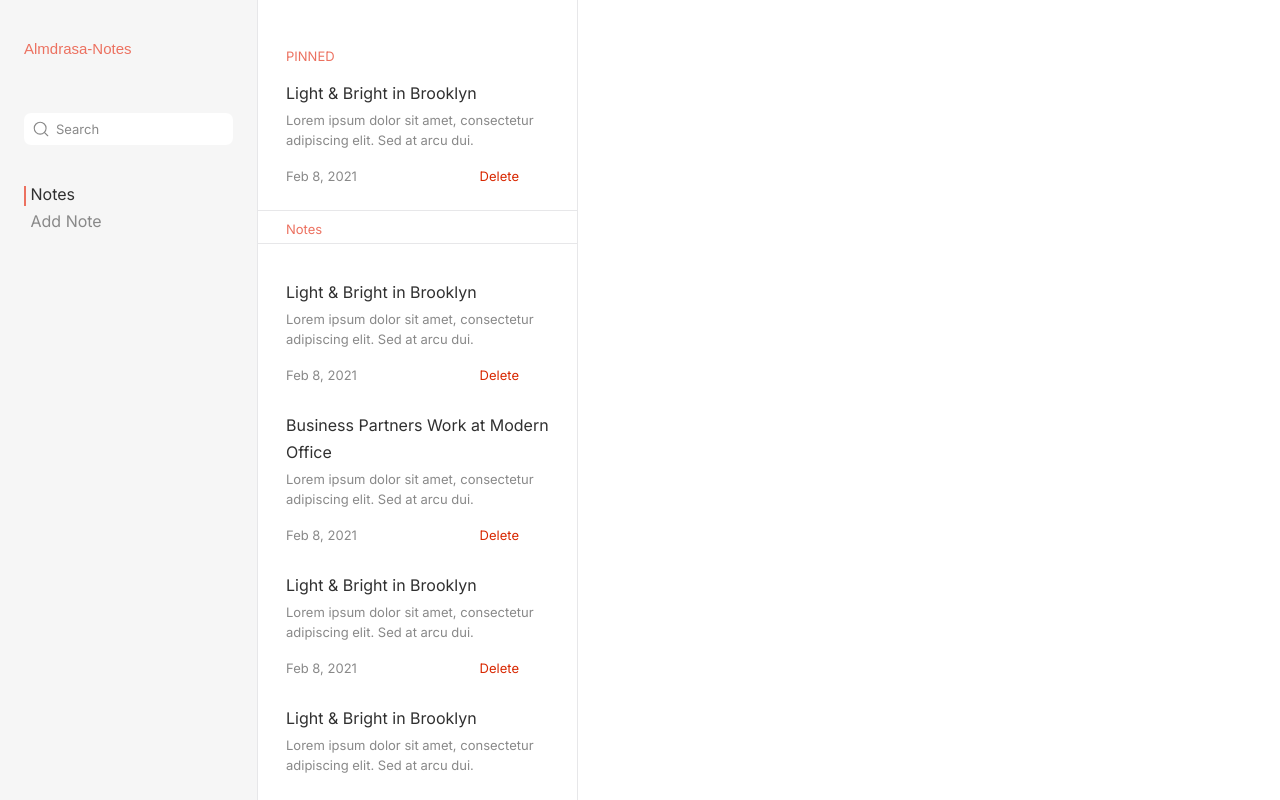
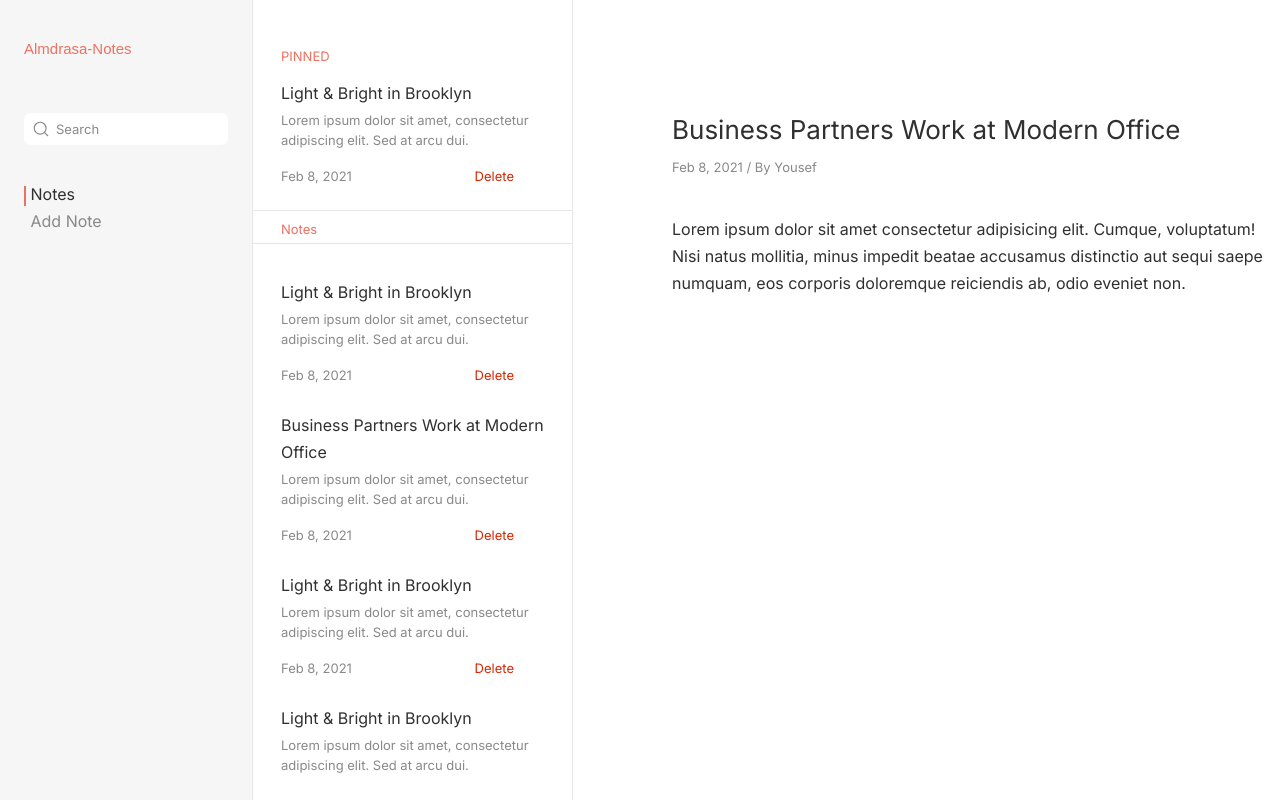
Before and after one commit to OmarKh006/Note-App-Js, a website built with Vite: page index.html in a window 1280 px wide. Both pictures are taken after a click on the button "Notes". Built offline with nearby package versions, Linux system fonts and the light colour scheme; a web font is replaced by a local one.

Commit message:
finishing the desktop version , with navigating between sections

```diff
--- a/index.html
+++ b/index.html
@@ -182,10 +182,24 @@
             </div>
           </div>
         </aside>
-        <main class="selectedNote"></main>
+        <main class="selectedNote">
+          <h1 class="selectedNote__title">
+            Business Partners Work at Modern Office
+          </h1>
+          <p class="selectedNote__info">
+            <span class="selectedNote__date">Feb 8, 2021</span> /
+            <span class="selectedNote__author">By Yousef</span>
+          </p>
+          <p class="selectedNote__content">
+            Lorem ipsum dolor sit amet consectetur adipisicing elit. Cumque,
+            voluptatum! Nisi natus mollitia, minus impedit beatae accusamus
+            distinctio aut sequi saepe numquam, eos corporis doloremque
+            reiciendis ab, odio eveniet non.
+          </p>
+        </main>
       </section>
 
-      <section class="section" id="add-note-page" hidden>
+      <section id="add-note-page">
         <main class="main">
           <h1 class="main__header h1-header">Add Note</h1>
           <form class="main__addNoteForm" id="add-note-form">
--- a/index.js
+++ b/index.js
@@ -2,6 +2,16 @@ const navigationButtons = document.querySelectorAll(".header__btn");
 const homePage = document.querySelector("#home-page");
 const addNotePage = document.querySelector("#add-note-page");
 const notesElements = document.querySelectorAll(".sideBar__note");
+
+const setViewedPage = (page) => {
+  if (page === "home") {
+    homePage.style.display = "flex";
+    addNotePage.style.display = "none";
+  } else if (page === "note") {
+    homePage.style.display = "none";
+    addNotePage.style.display = "block";
+  }
+};
 
 navigationButtons.forEach((button) => {
   button.addEventListener("click", (clicked) => {
@@ -15,17 +25,6 @@ navigationButtons.forEach((button) => {
   });
 });
 
-const setViewedPage = (page) => {
-  if (page === "home") {
-    homePage.hidden = false;
-    addNotePage.hidden = true;
-  } else if (page === "note") {
-    homePage.hidden = true;
-    addNotePage.hidden = false;
-  }
-  return;
-};
-
 notesElements.forEach((note) => {
   note.addEventListener("click", (clickedNote) => {
     notesElements.forEach((n) => {
--- a/style.scss
+++ b/style.scss
@@ -143,8 +143,13 @@ meter {
   display: none;
 }
 
-.container {
+.container,
+.section {
   display: flex;
+}
+
+#add-note-page {
+  display: none;
 }
 
 .h1-header {
@@ -411,3 +416,32 @@ meter {
     overflow-y: scroll;
   }
 }
+
+.selectedNote {
+  margin-top: 11.4rem;
+  margin-inline-start: 9.9rem;
+  width: 60.8rem;
+
+  &__title {
+    font-size: var(--font-size-26);
+    font-weight: 400;
+    line-height: 3.1rem;
+    color: var(--text-color-black);
+  }
+
+  &__info {
+    margin-top: 1.2rem;
+    font-size: var(--font-size-13);
+    font-weight: 400;
+    line-height: 2rem;
+    color: var(--text-color-grey);
+  }
+
+  &__content {
+    margin-top: 3.9rem;
+    font-size: var(--font-size-16);
+    font-weight: 400;
+    line-height: 2.7rem;
+    color: var(--text-color-black);
+  }
+}
```
